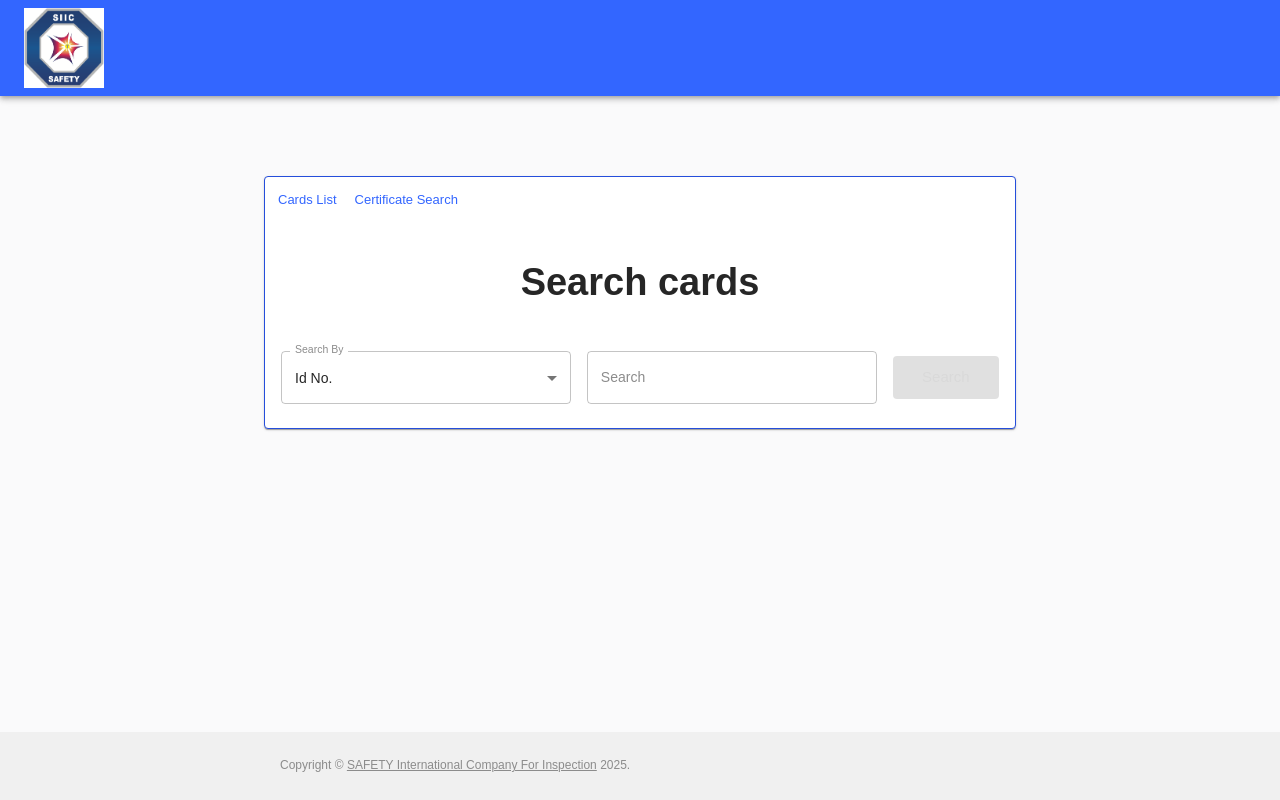
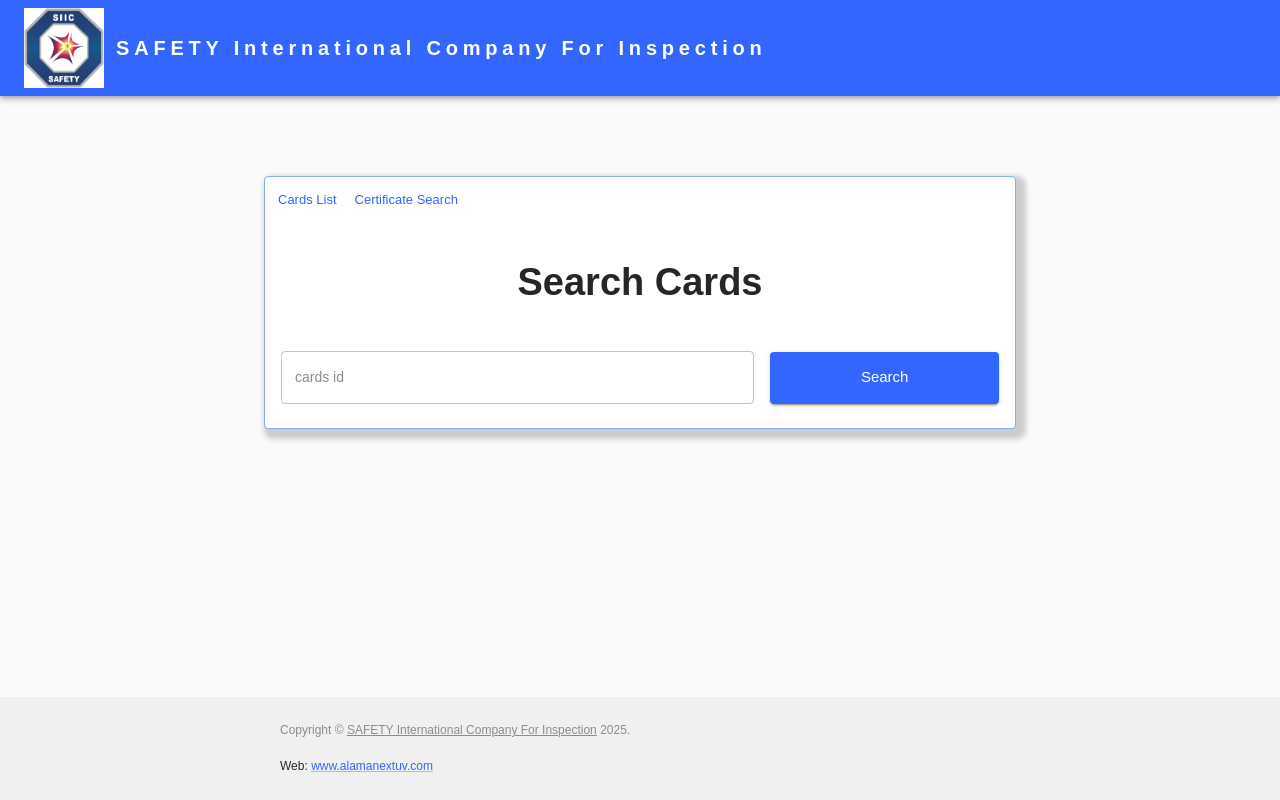
Before and after one commit to futureintro42/alamanco-v2-frontend, a React (Create React App) app: page /cards/search in a window 1280 px wide. Built offline with nearby package versions, Linux system fonts and the light colour scheme.

Commit message:
update footer

```diff
--- a/src/components/molecules/Footer/AuthFooter.js
+++ b/src/components/molecules/Footer/AuthFooter.js
@@ -1,9 +1,12 @@
 import * as React from 'react';
 import CssBaseline from '@mui/material/CssBaseline';
-import Box from '@mui/material/Box';
-import Typography from '@mui/material/Typography';
-import Container from '@mui/material/Container';
-import Link from '@mui/material/Link';
+import {
+  Box,
+  Typography,
+  Container,
+  Grid,
+  Link,
+} from "@mui/material";
 
 function Copyright() {
   return (
@@ -43,7 +46,19 @@ export default function AuthFooter() {
           }}
         >
           <Container maxWidth="sm">
-            <Copyright />
+            <Grid container spacing={2}>
+              <Grid item xs={12}>
+                <Copyright />
+              </Grid>
+              <Grid item xs={12}>
+                  <Typography sx={{ fontSize: ".75rem" }}>
+                    Web:{" "}
+                    <Link href="https://alamanextuv.com/">
+                      www.alamanextuv.com
+                    </Link>
+                  </Typography>
+              </Grid>
+            </Grid>
           </Container>
         </Box>
       </Box>
--- a/src/components/molecules/Footer/index.js
+++ b/src/components/molecules/Footer/index.js
@@ -1,9 +1,12 @@
 import * as React from 'react';
 import CssBaseline from '@mui/material/CssBaseline';
-import Box from '@mui/material/Box';
-import Typography from '@mui/material/Typography';
-import Container from '@mui/material/Container';
-import Link from '@mui/material/Link';
+import {
+  Box,
+  Typography,
+  Container,
+  Grid,
+  Link,
+} from "@mui/material";
 
 function Copyright() {
   return (
@@ -43,7 +46,19 @@ export default function Footer() {
           }}
         >
           <Container maxWidth="sm">
-            <Copyright />
+            <Grid container spacing={2}>
+              <Grid item xs={12}>
+                <Copyright />
+              </Grid>
+              <Grid item xs={12}>
+                  <Typography sx={{ fontSize: ".75rem" }}>
+                    Web:{" "}
+                    <Link href="https://alamanextuv.com/">
+                      www.alamanextuv.com
+                    </Link>
+                  </Typography>
+              </Grid>
+            </Grid>
           </Container>
         </Box>
       </Box>
--- a/src/components/molecules/Header/AuthHeader.js
+++ b/src/components/molecules/Header/AuthHeader.js
@@ -1,7 +1,5 @@
 import React from "react";
-import AppBar from "@mui/material/AppBar";
-import Box from "@mui/material/Box";
-import Toolbar from "@mui/material/Toolbar";
+import { Box, Typography, AppBar, Toolbar } from "@mui/material";
 
 const AuthHeader = () => {
   return (
@@ -10,10 +8,34 @@ const AuthHeader = () => {
         <Toolbar>
           <Box
             component="img"
-            sx={{height: '80px', width: '80px'}}
+            sx={{ height: '80px', width: '80px', mr:1.5 }}
             alt=""
             src={`${process.env.PUBLIC_URL}/assets/images/logo.png`}
           />
+          <Box
+            sx={{
+              flexGrow: 1,
+              display: { xs: "none", md: "flex" },
+              flexDirection: "column",
+            }}
+          >
+            <Typography
+              variant="h4"
+              component="h4"
+              sx={{
+                mr: 2,
+                display: { xs: "none", md: "flex" },
+                flexGrow: 1,
+                // fontFamily: 'monospace',
+                fontWeight: 700,
+                letterSpacing: ".3rem",
+                color: "inherit",
+                textDecoration: "none",
+              }}
+            >
+              SAFETY International Company For Inspection
+            </Typography>
+          </Box>
         </Toolbar>
       </AppBar>
     </Box>
--- a/src/components/molecules/SearchDetails/index.js
+++ b/src/components/molecules/SearchDetails/index.js
@@ -67,7 +67,7 @@ const SearchDetails = ({ pageType }) => {
   }, [cardLoading, certLoading, cardData, certData, cardError, certError, pageType, navigate]);
 
   const searchOptions = SEARCH_FIELDS[pageType] || [];
-  const isSearchDisabled = !searchField || !searchTerm.trim();
+  // const isSearchDisabled = !searchField || !searchTerm.trim();
   const handleDashboard = () => {
     if(pageType){
     navigate(`/${pageType.toLowerCase()}`);
@@ -85,7 +85,7 @@ const SearchDetails = ({ pageType }) => {
 
   return (
     <Container maxWidth={false} sx={{ maxWidth: "800px" }}>
-      <Card sx={{ mt: 10, border: 1, borderColor: "primary.dark" }}>
+      <Card sx={{ mt: 10, border: 1, borderColor: "primary.light", boxShadow: "5px 5px 5px 5px #ccc" }}>
         <CardActions>
             <Button size="small" onClick={handleDashboard}>{`${pageType} List`}</Button>
             <Button size="small" onClick={handleSearchRedirect}>{`${pageType === "cards" ? 'Certificate': 'Cards'}`} Search</Button>
@@ -94,7 +94,7 @@ const SearchDetails = ({ pageType }) => {
           <Grid container spacing={2}>
           <Grid item xs={12}>
           <Typography variant="h1" gutterBottom sx={{ display: "flex", justifyContent: "center", marginTop: "20px" }}>
-            {`Search ${pageType}`}
+            {`Search ${pageType === "cards" ? "Cards" : "Certificate"}`}
           </Typography>
           </Grid>
             <Grid item xs={12}>
@@ -110,7 +110,7 @@ const SearchDetails = ({ pageType }) => {
               <form onSubmit={handleSearch}>
                 <Grid container spacing={2}>
                   {/* Dropdown */}
-                  <Grid item xs={12} sm={5}>
+                  <Grid item xs={12} sm={5} sx={{display: 'none'}}>
                     <TextField
                       select
                       label="Search By"
@@ -127,9 +127,9 @@ const SearchDetails = ({ pageType }) => {
                   </Grid>
 
                   {/* Search Input */}
-                  <Grid item xs={12} sm={5}>
+                  <Grid item xs={12} sm={8}>
                     <TextField
-                      label="Search"
+                      label={`${pageType} id`}
                       variant="outlined"
                       value={searchTerm}
                       onChange={(e) => setSearchTerm(e.target.value)}
@@ -138,14 +138,15 @@ const SearchDetails = ({ pageType }) => {
                   </Grid>
 
                   {/* Search Button */}
-                  <Grid item xs={12} sm={2} display="flex" alignItems="center">
+                  <Grid item xs={12} sm={4} display="flex" alignItems="center">
                     <Button
                       type="submit"
                       variant="contained"
                       size="large"
                       color="primary"
+                      sx={{height: '52px'}}
                       fullWidth
-                      disabled={isSearchDisabled}
+                      // disabled={isSearchDisabled}
                     >
                       Search
                     </Button>
```
